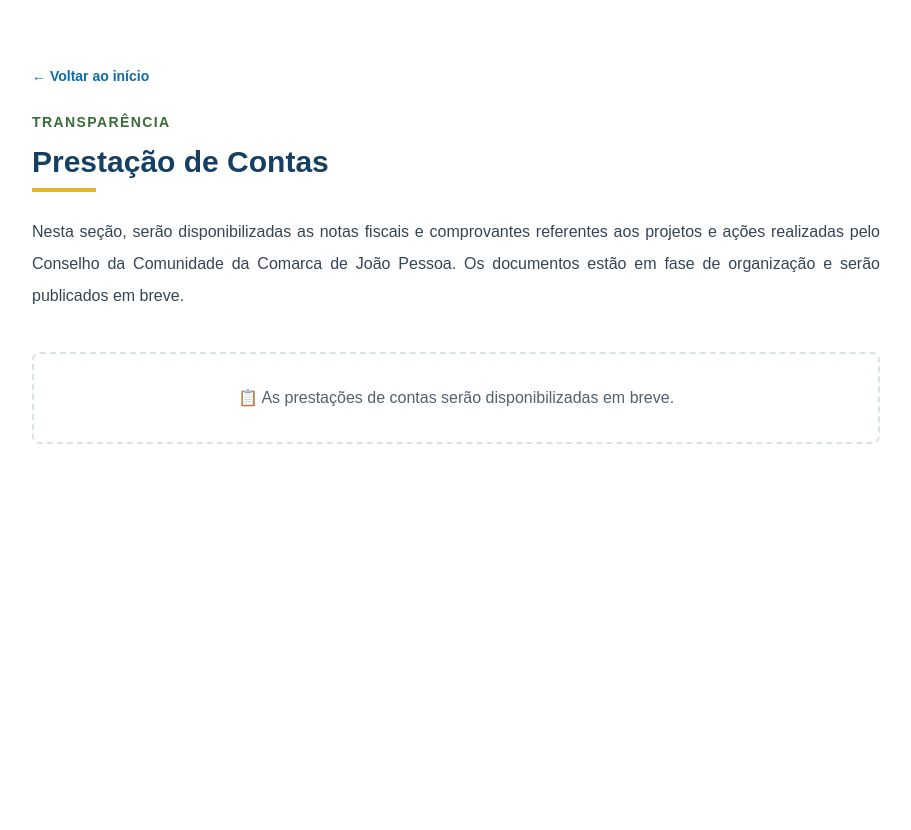
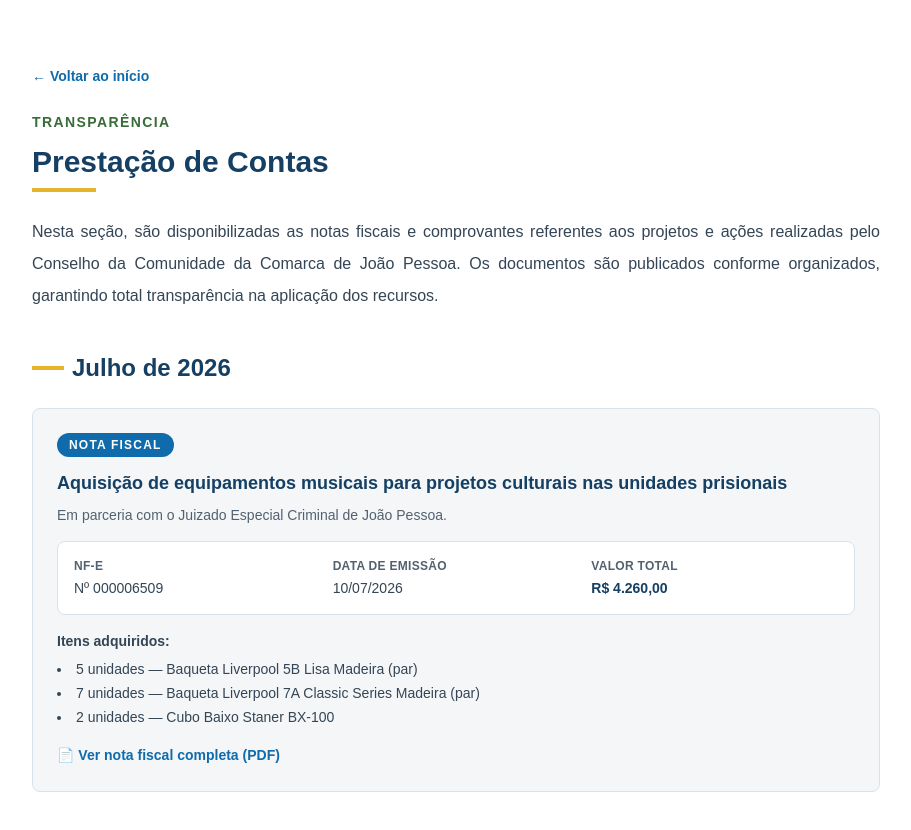
Before and after one commit to robsonlopespb1-ux/site-conselho-comunidade-jp, a Next.js app: page /prestacao-de-contas in a window 1280 px wide. Shown: the top 830 px of the page, without its empty margins (184-1095 px from the left). Before the commit the page ends 800 px from the top, so only its background shows below. Built offline with nearby package versions, Linux system fonts and the light colour scheme.

Commit message:
feat: prestacao de contas com NF-e julho 2026 (equipamentos musicais) e texto atualizado

```diff
--- a/src/app/prestacao-de-contas/page.tsx
+++ b/src/app/prestacao-de-contas/page.tsx
@@ -28,16 +28,81 @@ export default function PrestacaoDeContasPage() {
         <div className="mt-2 mb-6 h-1 w-16 bg-[#e5b42b]" />
 
         <p className="text-base leading-8 text-[#344555] text-justify">
-          Nesta seção, serão disponibilizadas as notas fiscais e comprovantes
+          Nesta seção, são disponibilizadas as notas fiscais e comprovantes
           referentes aos projetos e ações realizadas pelo Conselho da
-          Comunidade da Comarca de João Pessoa. Os documentos estão em fase de
-          organização e serão publicados em breve.
+          Comunidade da Comarca de João Pessoa. Os documentos são publicados
+          conforme organizados, garantindo total transparência na aplicação
+          dos recursos.
         </p>
 
-        <div className="mt-10 rounded-lg border-2 border-dashed border-[#d8e2ea] p-8 text-center">
-          <p className="text-[#526170]">
-            📋 As prestações de contas serão disponibilizadas em breve.
-          </p>
+        <div className="mt-10 mb-12">
+          <h2 className="mb-6 flex items-center gap-2 text-xl font-bold text-[#153f63] lg:text-2xl">
+            <span className="inline-block h-1 w-8 bg-[#e5b42b]" />
+            Julho de 2026
+          </h2>
+
+          <div className="rounded-lg border border-[#d8e2ea] bg-[#f4f6f8] p-6">
+            <div className="mb-3 flex items-center gap-2">
+              <span className="rounded-full bg-[#0f6bab] px-3 py-1 text-xs font-semibold uppercase tracking-widest text-white">
+                Nota Fiscal
+              </span>
+            </div>
+
+            <h3 className="mb-2 text-lg font-bold text-[#153f63]">
+              Aquisição de equipamentos musicais para projetos culturais nas
+              unidades prisionais
+            </h3>
+
+            <p className="mb-4 text-sm text-[#526170]">
+              Em parceria com o Juizado Especial Criminal de João Pessoa.
+            </p>
+
+            <div className="mb-4 rounded-lg border border-[#d8e2ea] bg-white p-4">
+              <div className="grid grid-cols-1 gap-3 text-sm text-[#344555] sm:grid-cols-3">
+                <div>
+                  <p className="mb-1 text-xs font-semibold uppercase tracking-wide text-[#526170]">
+                    NF-e
+                  </p>
+                  <p>Nº 000006509</p>
+                </div>
+                <div>
+                  <p className="mb-1 text-xs font-semibold uppercase tracking-wide text-[#526170]">
+                    Data de Emissão
+                  </p>
+                  <p>10/07/2026</p>
+                </div>
+                <div>
+                  <p className="mb-1 text-xs font-semibold uppercase tracking-wide text-[#526170]">
+                    Valor Total
+                  </p>
+                  <p className="font-bold text-[#153f63]">R$ 4.260,00</p>
+                </div>
+              </div>
+            </div>
+
+            <div className="mb-4">
+              <p className="mb-2 text-sm font-semibold text-[#344555]">
+                Itens adquiridos:
+              </p>
+              <ul className="list-inside list-disc space-y-1 text-sm text-[#344555]">
+                <li>5 unidades — Baqueta Liverpool 5B Lisa Madeira (par)</li>
+                <li>
+                  7 unidades — Baqueta Liverpool 7A Classic Series Madeira
+                  (par)
+                </li>
+                <li>2 unidades — Cubo Baixo Staner BX-100</li>
+              </ul>
+            </div>
+
+            <a
+              href="https://drive.google.com/file/d/11wn30jKA8S3N_Df8W3KDxXvssvmSubRI/view?usp=sharing"
+              target="_blank"
+              rel="noopener noreferrer"
+              className="inline-flex items-center gap-2 text-sm font-semibold text-[#0f6bab] hover:underline"
+            >
+              📄 Ver nota fiscal completa (PDF)
+            </a>
+          </div>
         </div>
       </div>
     </main>
```
